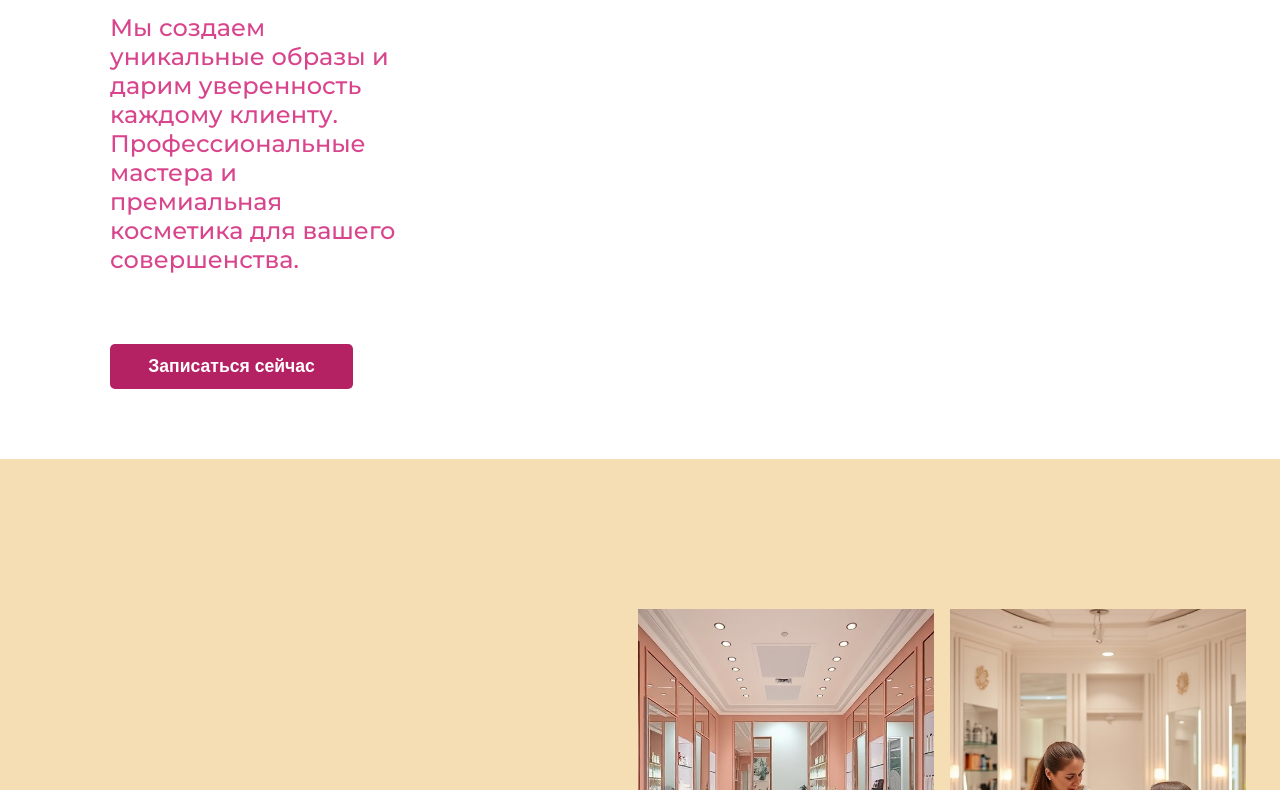
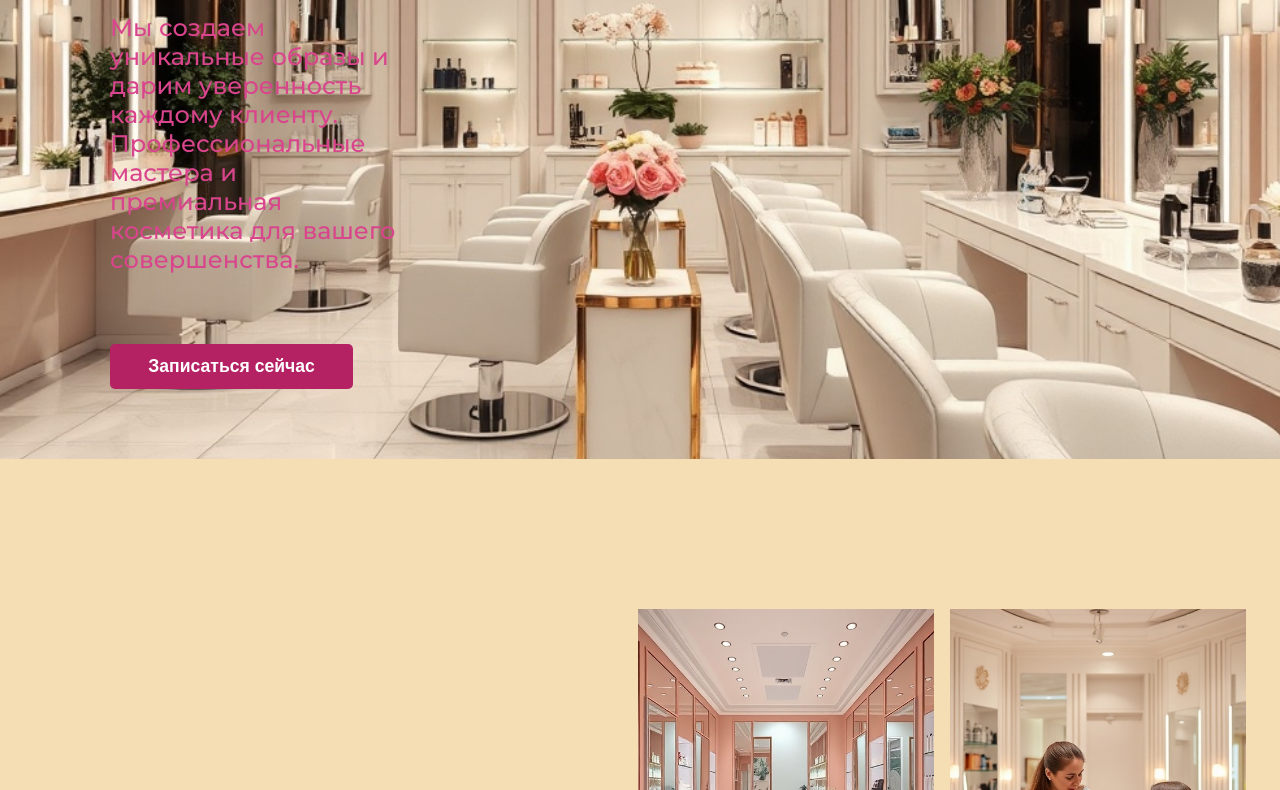
Before and after one commit to Danil-AL/salon, a plain HTML site: page index.html in a window 1280 px wide. Shown: the part 297-1087 px from the top of the page. Drawn offline with Linux system fonts and the light colour scheme; the site is published under a folder, as on GitHub Pages, so addresses that start at the root find nothing.

Commit message:
Краткое описание изменений

```diff
--- a/style/internet.css
+++ b/style/internet.css
@@ -12,7 +12,7 @@ html {
 body {
     font-family: "Montserrat", sans-serif;
     font-weight: 500;
-    background-image: url(/img/main.jpg);
+    background-image: url(../img/main.jpg);
     background-repeat: no-repeat;
     background-position: center center;
     box-sizing: border-box;
```
